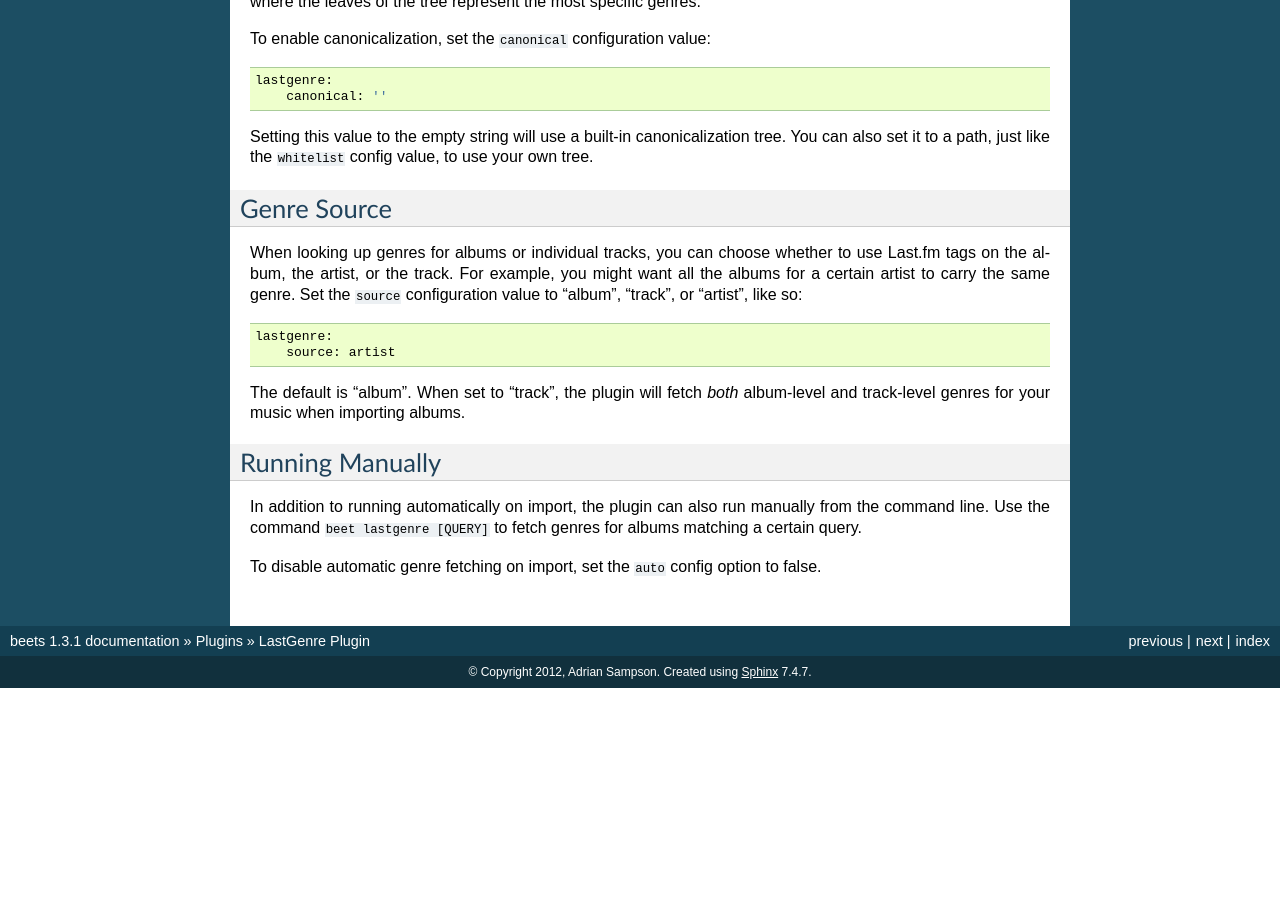
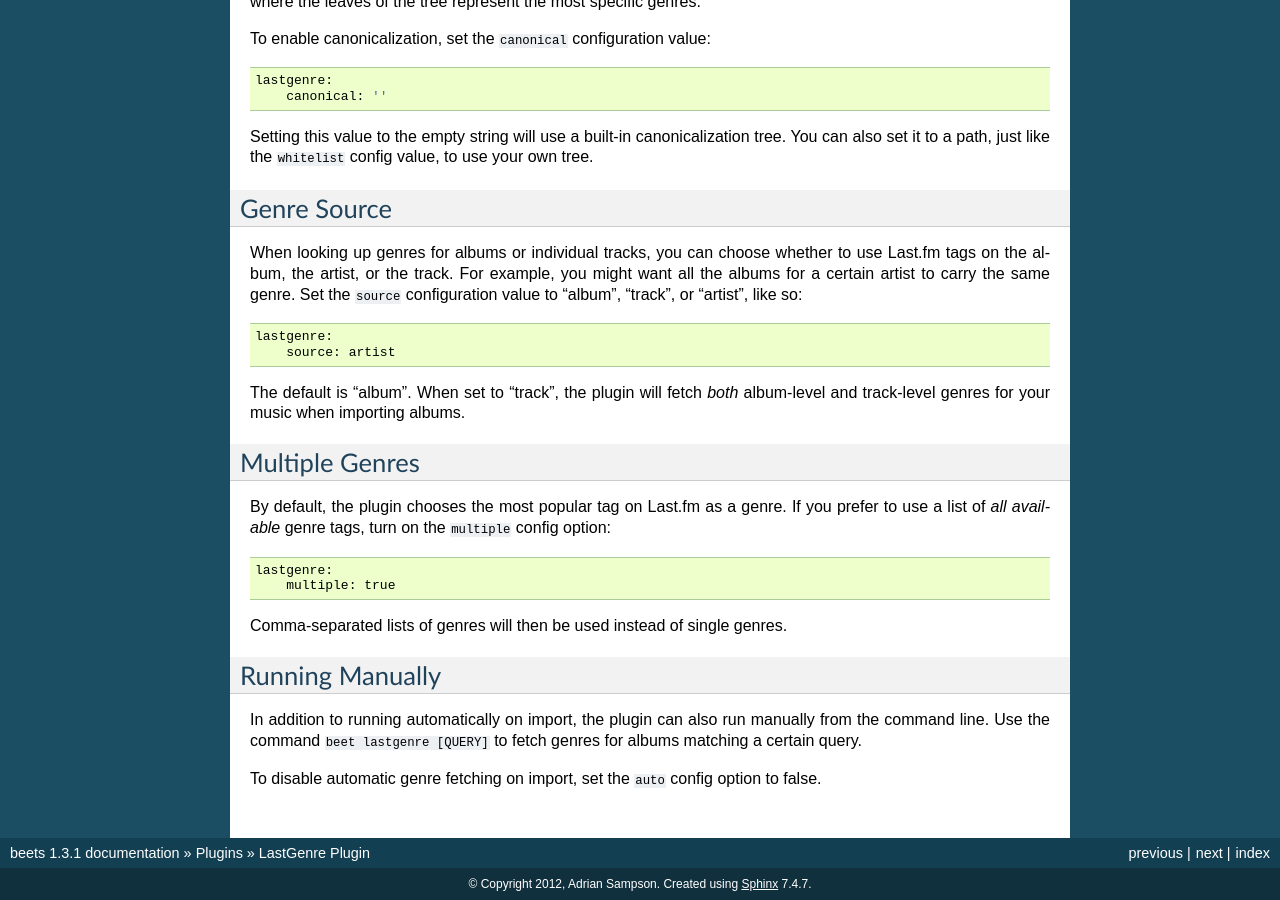
Before and after one commit to google-code-export/beets, a Sphinx documentation site: the page built from docs/plugins/lastgenre.rst, in a window 1280 px wide and 900 px high, scrolled down 774 px. Built offline with Sphinx 7.4.7, drawn with Linux system fonts in a browser that asks for light colours; pages that are not in the unit, such as notebooks, are missing from menus; before the commit the page ends 1462 px from its top, so only the background shows below that.

Commit message:
#397: shorter option name, docs, changlog
I changed the option name from "multiple_genres" to "multiple".

```diff
--- a/docs/changelog.rst
+++ b/docs/changelog.rst
@@ -17,6 +17,8 @@ New stuff:
 * The MusicBrainz data source now uses track artists over recording
   artists. This leads to better metadata when tagging classical music. Thanks
   to Henrique Ferreiro.
+* :doc:`/plugins/lastgenre`: You can now get multiple genres per album or
+  track using the ``multiple`` config option. Thanks to rashley60 on GitHub.
 
 And some fixes:
 
--- a/docs/plugins/lastgenre.rst
+++ b/docs/plugins/lastgenre.rst
@@ -82,6 +82,19 @@ The default is "album". When set to "track", the plugin will fetch *both*
 album-level and track-level genres for your music when importing albums.
 
 
+Multiple Genres
+---------------
+
+By default, the plugin chooses the most popular tag on Last.fm as a genre. If
+you prefer to use a list of *all available* genre tags, turn on the
+``multiple`` config option::
+
+    lastgenre:
+        multiple: true
+
+Comma-separated lists of genres will then be used instead of single genres.
+
+
 Running Manually
 ----------------
 
```
Also changed, not shown: 1 other file.
